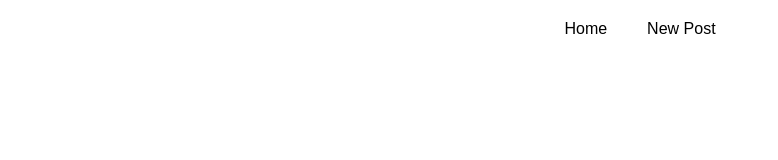
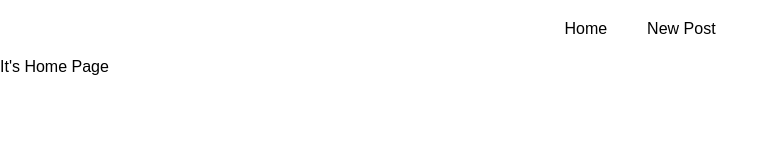
Before and after one commit to WillyLu326/React-Application, a React (Create React App) app: page / in a window 1280 px wide. Shown: the top 160 px of the page, without its empty margins (0-778 px from the left). Built offline with nearby package versions, Linux system fonts and the light colour scheme.

Commit message:
create one Route

```diff
--- a/src/containers/Blog/Blog.js
+++ b/src/containers/Blog/Blog.js
@@ -17,7 +17,7 @@ class Blog extends Component {
 						</ul>
 					</nav>
 				</header>
-
+				<Route path="/" exact render={() => <div>It's Home Page</div>} />
 
 			</div>
 		);
```
